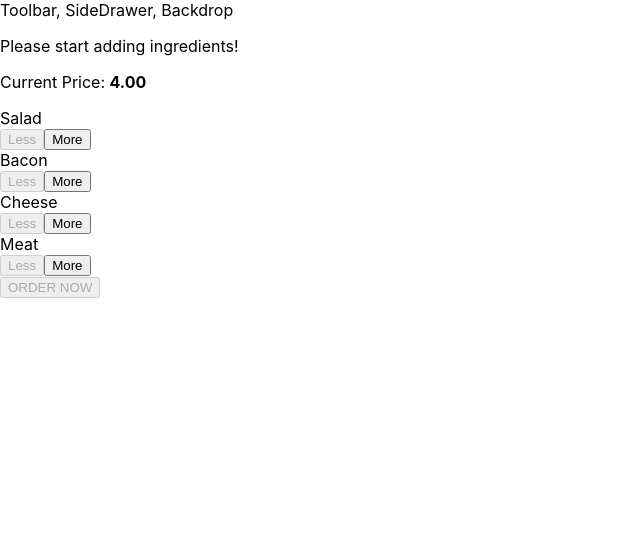
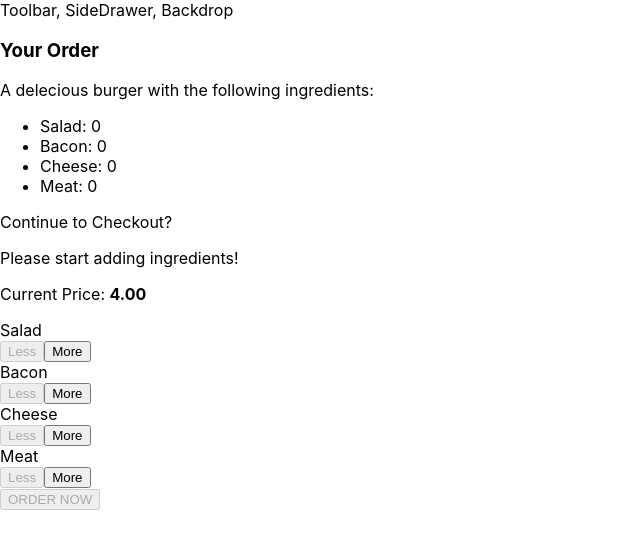
Before and after one commit to atm1504/ham-burger-react, a React app: page / in a window 1280 px wide. Shown: the top 548 px of the page, without its empty margins (0-640 px from the left). Built offline with nearby package versions, Linux system fonts and the light colour scheme.

Commit message:
Modal classes added

```diff
--- /dev/null
+++ b/src/components/Burger/OrderSummary/OrderSummary.js
@@ -0,0 +1,26 @@
+import React from 'react';
+
+import Aux from '../../../hoc/Aux';
+
+const OrderSummary = (props) => {
+    const ingredientSummary = Object.keys(props.ingredients)
+        .map(igKey => {
+            return (
+                <li key={igKey}>
+                    <span style={{ textTransform: 'capitalize' }}>{igKey}</span>: {props.ingredients[igKey]}
+                </li>);
+        });
+
+    return (
+        <Aux>
+            <h3>Your Order</h3>
+            <p>A delecious burger with the following ingredients:</p>
+            <ul>
+                {ingredientSummary}
+            </ul>
+            <p>Continue to Checkout?</p>
+        </Aux>
+    )
+}
+
+export default OrderSummary;
--- a/src/containers/BurgerBuilder/BurgerBuilder.js
+++ b/src/containers/BurgerBuilder/BurgerBuilder.js
@@ -3,6 +3,9 @@
 
 import Burger from '../../components/Burger/Burger';
 import { BuildControls } from '../../components/Burger/BuildControls/BuildControls';
+
+import Modal from '../../components/UI/Modal/Modal';
+import OrderSummary from '../../components/Burger/OrderSummary/OrderSummary';
 
 const INGREDIENT_PRICES = {
     salad: 0.5,
@@ -86,6 +89,9 @@
         }
         return (
             <Aux>
+                <Modal >
+                    <OrderSummary ingredients={this.state.ingredients} />
+                </Modal>
                 <Burger ingredients={this.state.ingredients} />
                 {/* <div>Build Controls</div> */}
                 <BuildControls
--- a/src/hoc/Aux.js
+++ b/src/hoc/Aux.js
@@ -1,3 +1,3 @@
-const aux = (props) => props.children;
+const Aux = (props) => props.children;
 
-export default aux;
+export default Aux;
```
Also changed, not shown: src/components/Burger/OrderSummary/OrderSummary.css (added).
